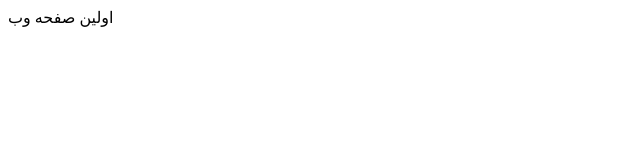
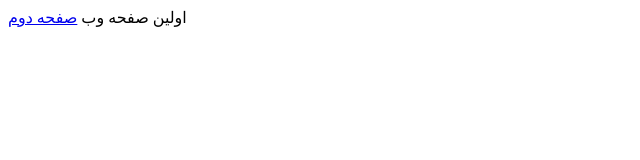
Before and after one commit to minanastaran/teenage_web_academy, a plain HTML site: page index.html in a window 1280 px wide. Shown: the whole page, without its empty margins (0-640 px from the left). Drawn offline with Linux system fonts and the light colour scheme.

Commit message:
commit second

```diff
--- a/firstpage.html
+++ b/index.html
@@ -6,5 +6,6 @@
     </head>
     <body>
 	اولین صفحه وب
+<a href="./firstpage.html">صفحه دوم</a>
     </body>
 </html>
```
